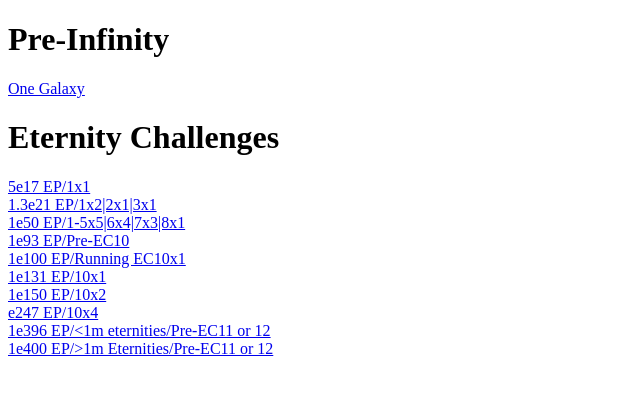
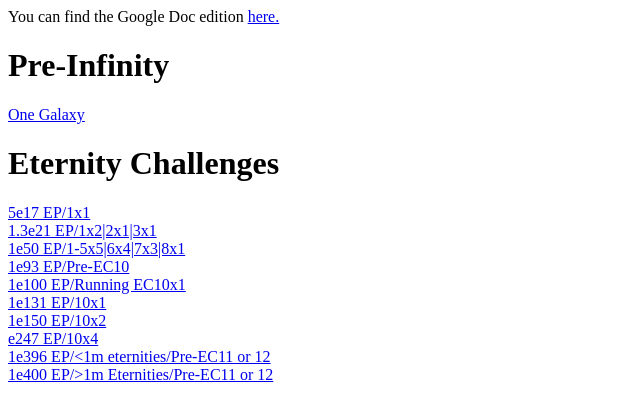
Before and after one commit to earthernsence/SaveArchive, a plain HTML site: page index.html in a window 1280 px wide. Shown: the whole page, without its empty margins (0-640 px from the left). Drawn offline with Linux system fonts and the light colour scheme.

Commit message:
Update index.html

```diff
--- a/index.html
+++ b/index.html
@@ -4,7 +4,7 @@
     <title> Antimatter Dimensions Save Archive</title>
     <link rel="icon" type="image/png" href="antimatter.png">
 </head>
-<div id="textAlign">
+    You can find the Google Doc edition <a href="https://docs.google.com/document/d/1wkUvOwlFvTMCiTPvAjVNyuaILNRE6zoXms2S8R2RtA8/edit?usp=sharing">here.</a><br>
     <h1>Pre-Infinity</h1>
 <a href="https://pastebin.com/50swjLeT">One Galaxy</a>
     <br>
@@ -19,5 +19,4 @@
     <a href="https://pastebin.com/raw/q0QLUpxL">e247 EP/10x4</a><br>
     <a href="https://pastebin.com/raw/Ui1pv0d8">1e396 EP/<1m eternities/Pre-EC11 or 12</a><br>
     <a href="https://pastebin.com/raw/4KRYFBSb">1e400 EP/>1m Eternities/Pre-EC11 or 12</a><br>
-    </div>
 </html>
```
